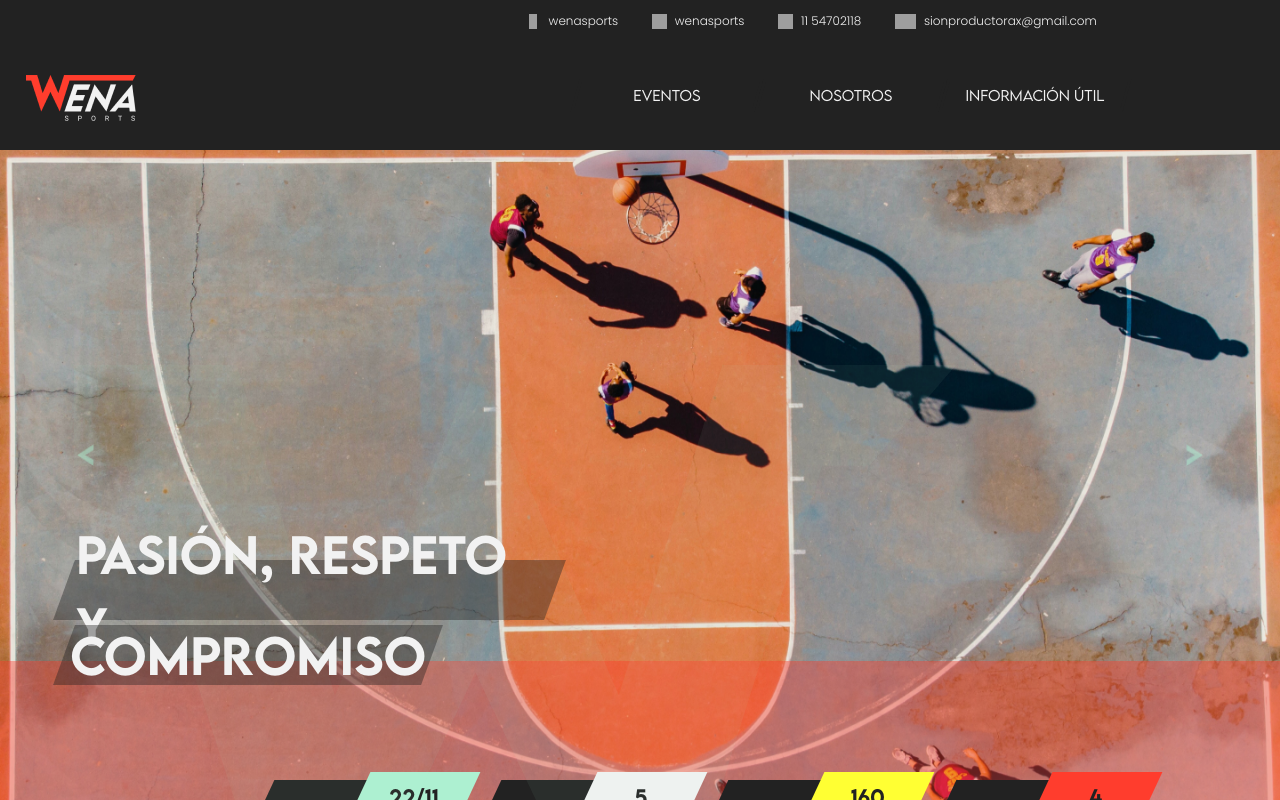
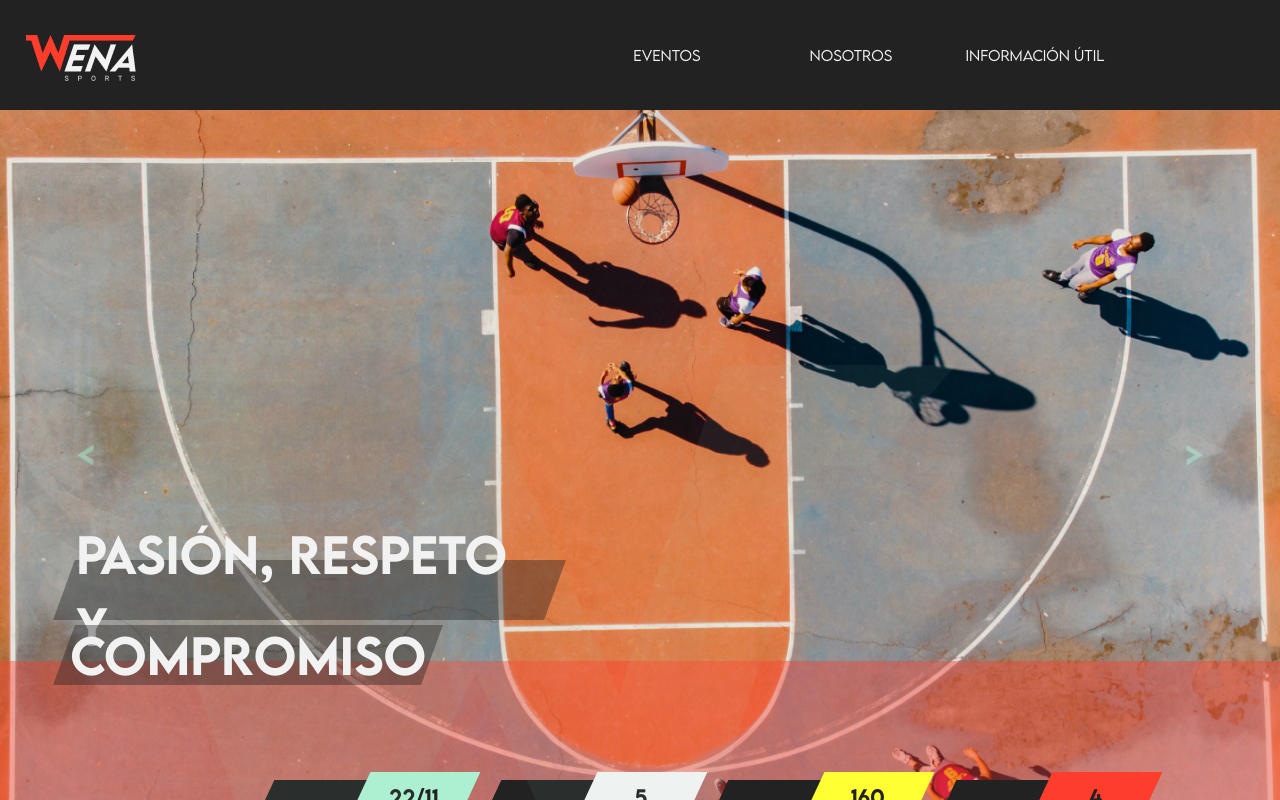
Before and after one commit to matiasjgelpi/Wena_Sports, a React (Create React App) app: page / in a window 1280 px wide. Shown: the top 800 px of the page. Built offline with nearby package versions, Linux system fonts and the light colour scheme; grey boxes are pictures that could not be loaded.

Commit message:
correccion navbar

```diff
--- a/src/App.css
+++ b/src/App.css
@@ -420,7 +420,8 @@
   background-color: #222222;
   font-family: lemonMilk-light;
   height: 110px;
-  padding: 0 20% 0 12%; }
+  padding: 0 20% 0 12%;
+  margin-top: 40px; }
   #navbar #logo-navbar {
     margin: 30px 120px 25px 0%;
     padding: 0;
@@ -1009,6 +1010,7 @@
 
 @media only screen and (max-width: 1466px) {
   #navbar {
+    margin-top: 0;
     padding: 0 12% 0 2%; } }
 
 @media only screen and (max-width: 1200px) {
--- a/src/components/contactbar/ContactBar.js
+++ b/src/components/contactbar/ContactBar.js
@@ -4,7 +4,7 @@ export const ContactBar = () => {
   return (
 
 
-    <Nav className="justify-content-around container-fluid" id="contact-bar" >
+    <Nav className="justify-content-around container-fluid fixed-top" id="contact-bar" >
 
       <Nav.Item>
         <Nav.Link href="https://www.facebook.com/Wena-Sports-109830381406546" target={"_blank"}> <img src="./facebook.png" id="facebook" alt="" /> wenasports</Nav.Link>
--- a/src/components/header/Header.js
+++ b/src/components/header/Header.js
@@ -4,9 +4,9 @@ import { ContactBar } from "../contactbar/ContactBar";
 
 export const Header = () => {
   return (
-    <div className="fixed-top">
+    <>
       <ContactBar />
       <NavBar />
-    </div>
+    </>
   );
 };
--- a/src/components/navbar/Navbar.js
+++ b/src/components/navbar/Navbar.js
@@ -19,7 +19,7 @@ export const NavBar = () => {
       <Nav justify>
         <Navbar
           id="navbar"
-          className="container-fluid"
+          className="container-fluid fixed-top"
           collapseOnSelect
           expand="xl"
         >
--- a/src/sass/_navbar.scss
+++ b/src/sass/_navbar.scss
@@ -8,6 +8,8 @@
   font-family: $font-subtitulos;
   height: 110px;
   padding:0 20% 0 12%;
+  margin-top: 40px;
+
 
 
   #logo-navbar {
--- a/src/sass/_navbarmediaqueries.scss
+++ b/src/sass/_navbarmediaqueries.scss
@@ -1,6 +1,6 @@
 @media only screen and (max-width: 1466px) {
   #navbar {
-
+    margin-top: 0;
     padding: 0 12% 0 2%;
 
   }
```
